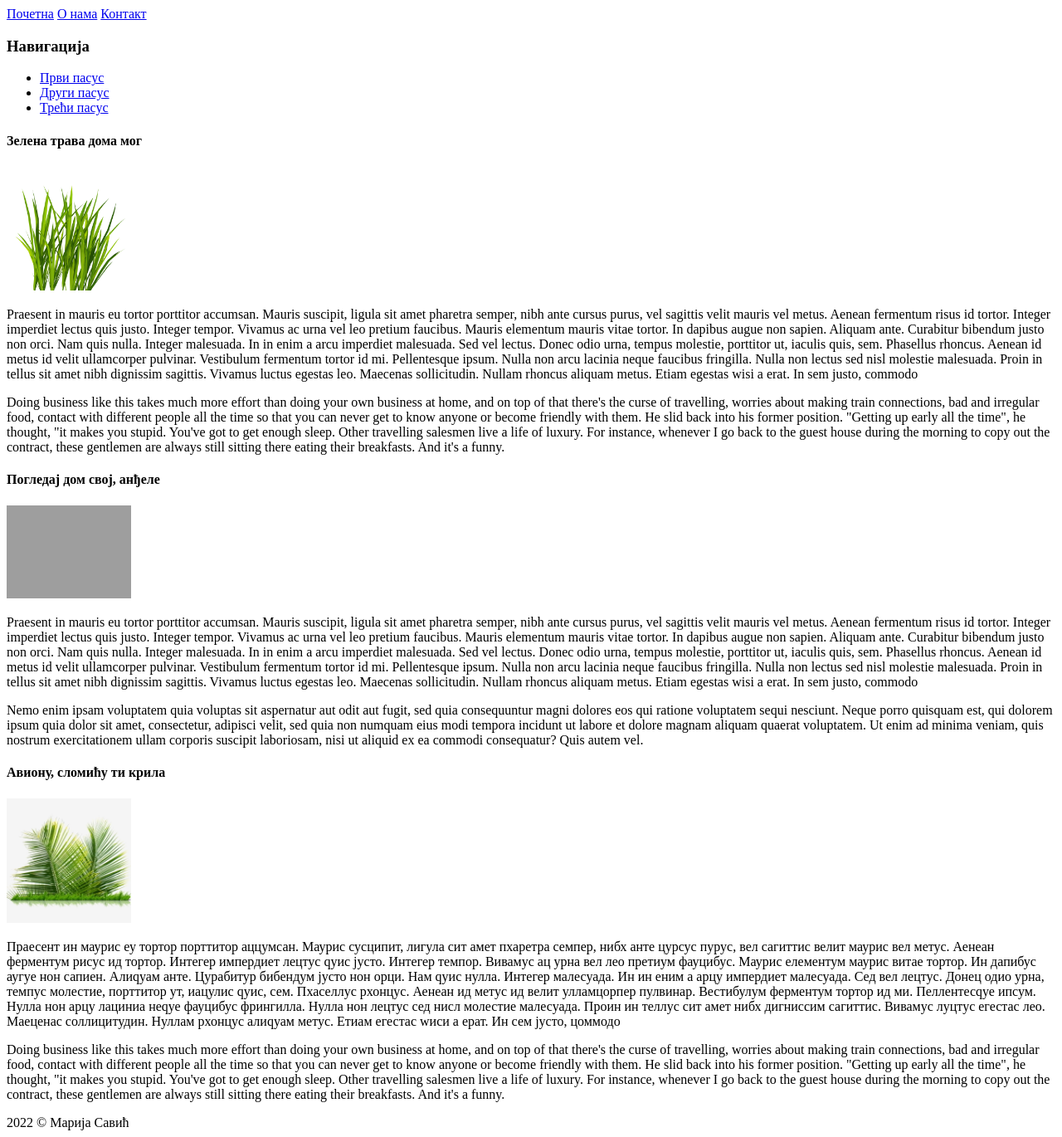
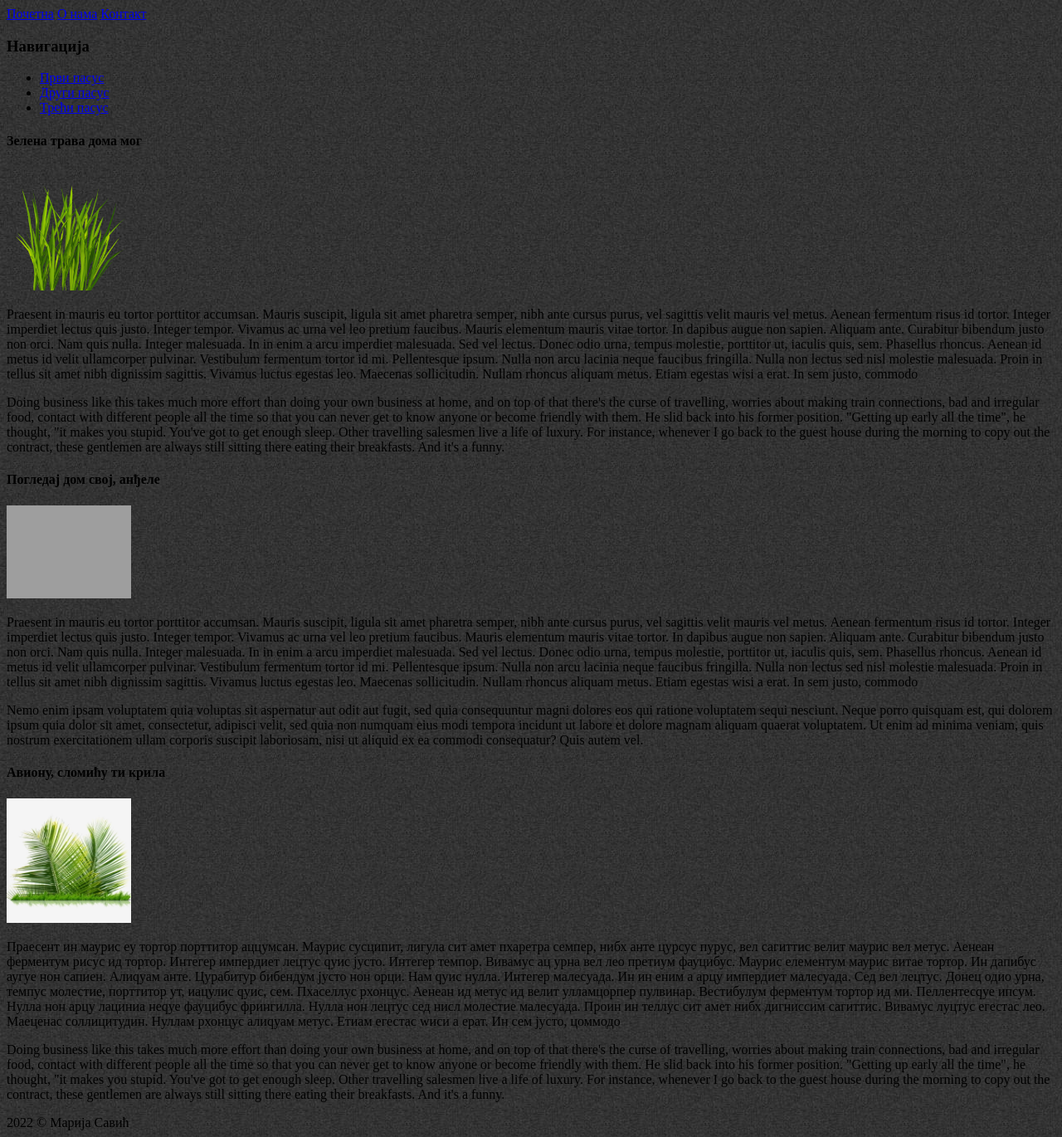
Before and after one commit to bakastrumpf/PHP-course, a PHP site: page /primer811sajt.html in a window 1280 px wide. Shown: the whole page at 83% size. Run offline with PHP 8.4, Linux system fonts and the light colour scheme; grey boxes are pictures that could not be loaded.

Commit message:
work in progress

```diff
--- a/8htmlCss/primer812sajt.css
+++ b/8htmlCss/primer812sajt.css
@@ -1,3 +1,8 @@
+body {
+    background-color: azure;
+    background-image: url("../8htmlCss/resources/images17.jpg");
+}
+
 #wrapper {
 
 }
```
